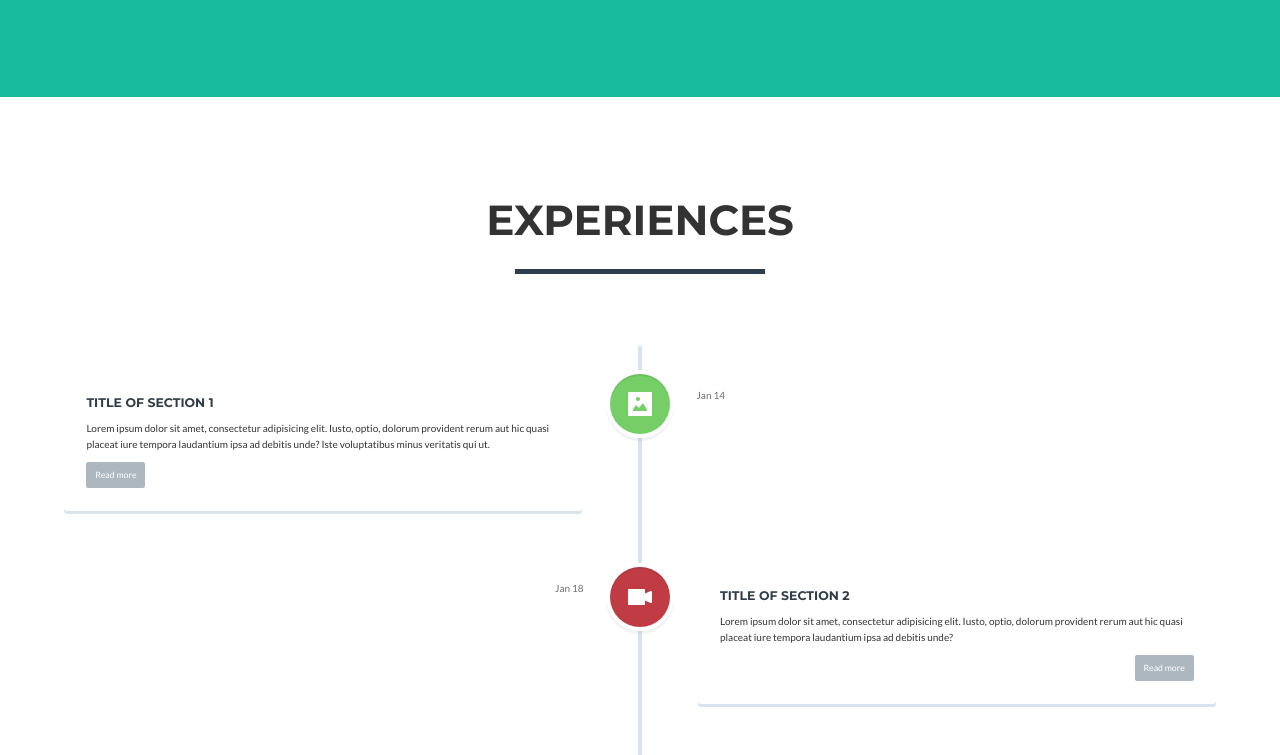
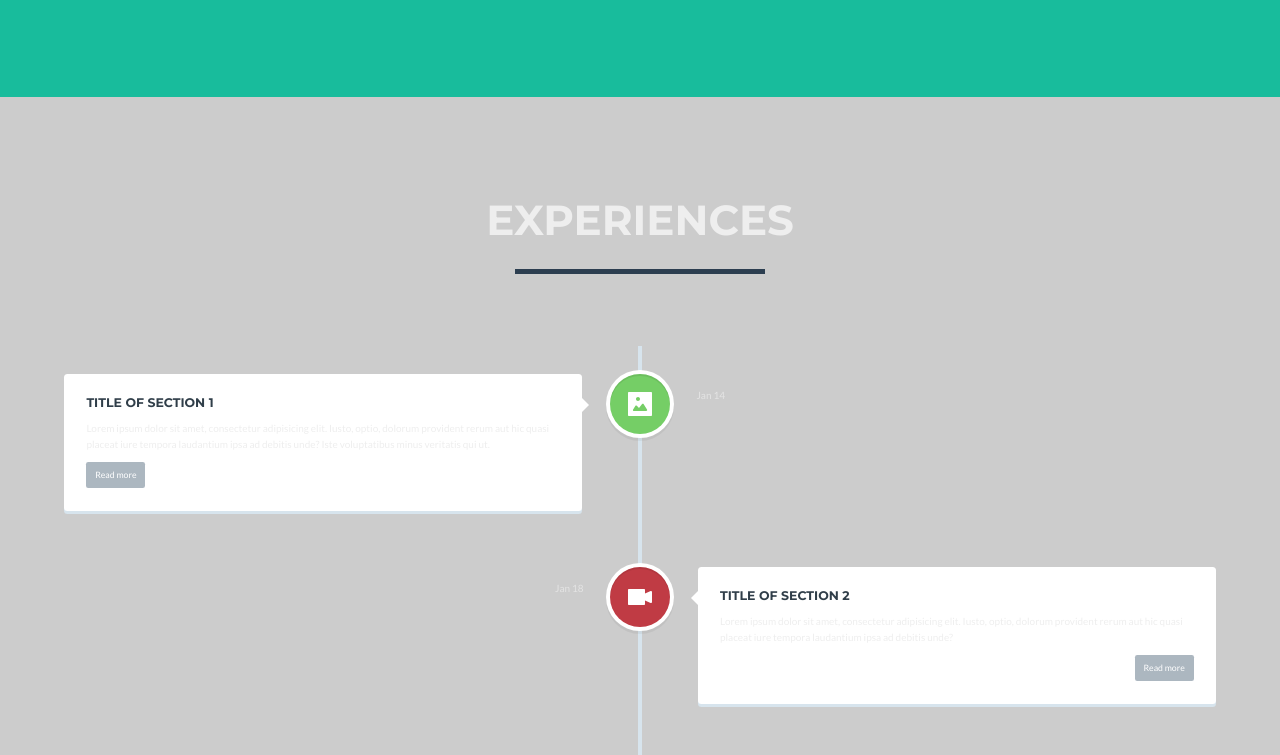
Before and after one commit to AJHtike/AJHtike.github.io, a website: page index.html in a window 1280 px wide. Shown: the part 1200-1955 px from the top of the page. Drawn offline with nearby package versions, Linux system fonts and the light colour scheme.

Commit message:
Link to Customise CSS

```diff
--- a/index.html
+++ b/index.html
@@ -13,6 +13,9 @@
 
     <!-- Bootstrap Core CSS -->
     <link href="vendor/bootstrap/css/bootstrap.min.css" rel="stylesheet">
+
+    <!--Customize CSS-->
+    <link href="css/freelancer.css" rel="stylesheet">
 
     <!-- Theme CSS -->
     <link href="css/freelancer.min.css" rel="stylesheet">
```
